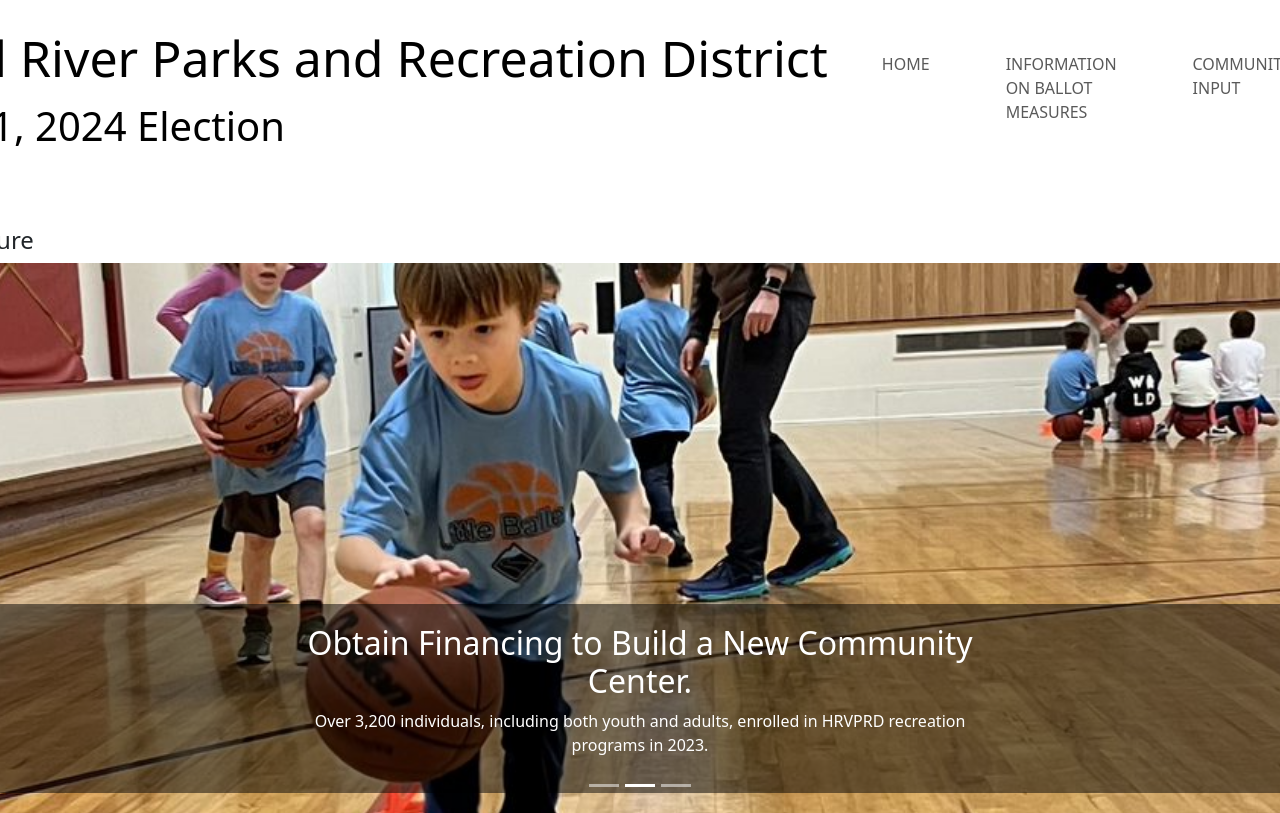
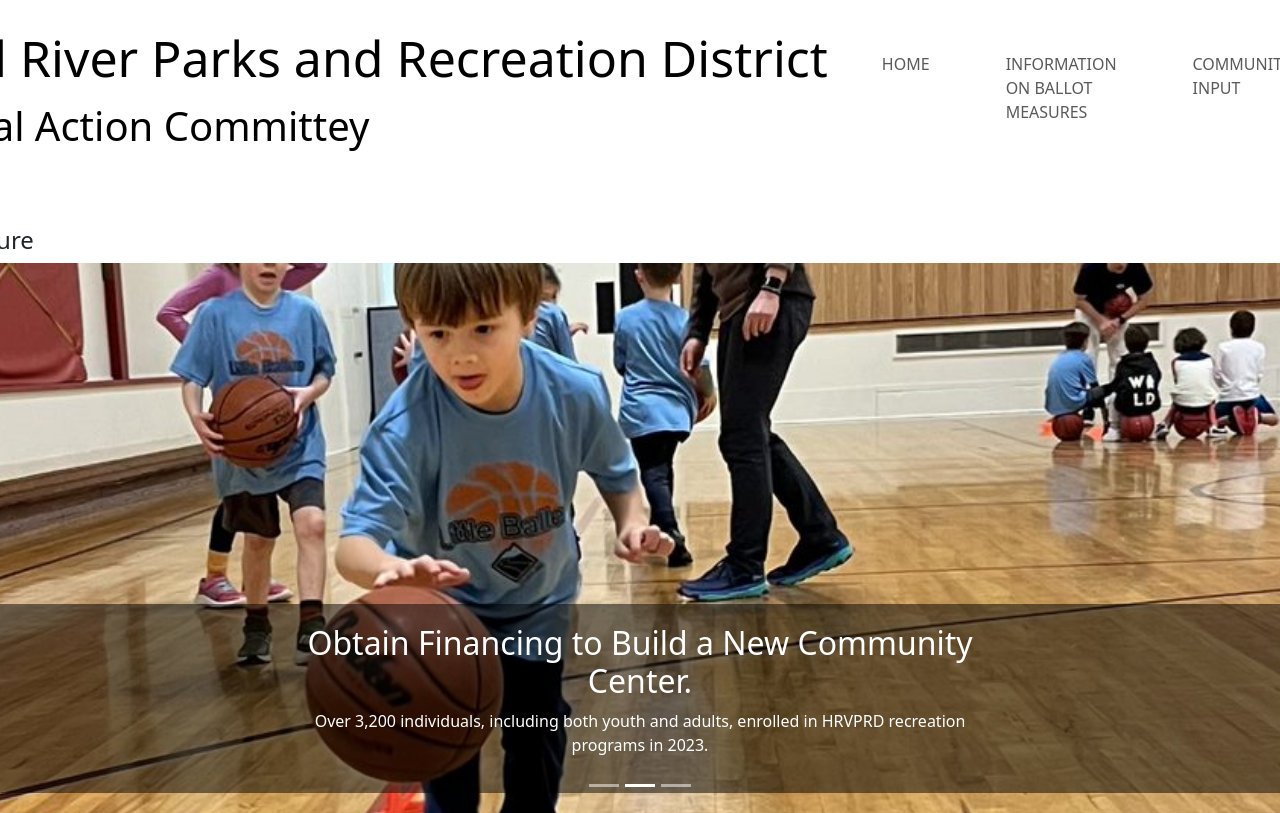
Before and after one commit to jessicahattig/yes-yes-pnr, a React (Create React App) app: page / in a window 1280 px wide. Shown: the top 813 px of the page. Built offline with nearby package versions, Linux system fonts and the light colour scheme.

Commit message:
Update Header.js

```diff
--- a/src/components/Header.js
+++ b/src/components/Header.js
@@ -17,15 +17,19 @@ function Header() {
               style={{ height: '150px', marginRight: '20px' }}
             />
             <div>
+            <div style={{ display: 'flex', alignItems: 'center' }}>
+            <div>
               <span style={{ fontSize: '50px' }}>
                 Hood River Parks and Recreation District
               </span>
-              <br />
+              </div>
+              <br/>
+              </div>
               <span style={{ fontSize: '40px' }}>
-                May 21, 2024 Election
+                Political Action Committey
               </span>
+          </div>
             </div>
-          </div>
         </Navbar.Brand>
         <Nav className="ml-auto">
           <Link to="/" className="nav-link">HOME</Link>
```
